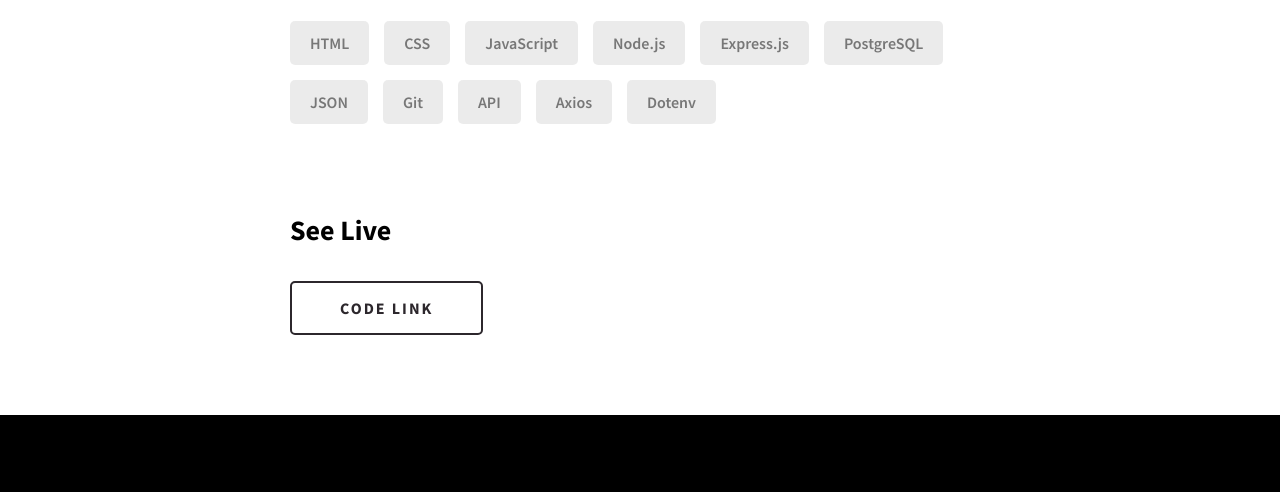
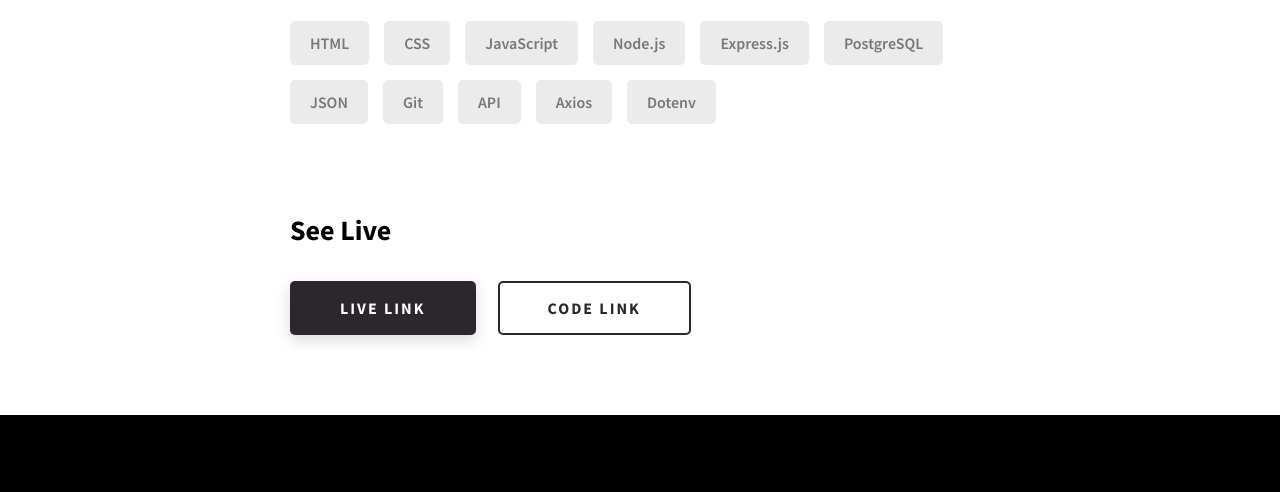
Before and after one commit to HARD1Kk/Portfolio-2025, a website: page project-4.html in a window 1280 px wide. Shown: the part 2806-3298 px from the top of the page. Drawn offline with Linux system fonts and the light colour scheme.

Commit message:
changes in project 4

```diff
--- a/project-4.html
+++ b/project-4.html
@@ -79,7 +79,7 @@
             This is a web application built using Node.js, Express.js, and PostgreSQL to manage a collection of books. The application allows users to view, search, and add new books to the collection.   </p>
       </div>
       <div class="project-cs-hero__cta">
-        <a href="" class="btn btn--bg" target="_blank">Live Link</a>
+        <a href="https://booknotes-fu8u.onrender.com" class="btn btn--bg" target="_blank">Live Link</a>
       </div>
     </div>
   </section>
@@ -135,7 +135,7 @@
           </div>
           <div class="project-details__links">
             <h3 class="project-details__content-title">See Live</h3>
-            <!-- <a href="#wokring-on-it" class="btn btn--med btn--theme project-details__links-btn disabled-btn " disabled >Live Link</a> -->
+            <a href="https://booknotes-fu8u.onrender.com" class="btn btn--med btn--theme project-details__links-btn " >Live Link</a>
             <a href="https://github.com/HARD1Kk/BookNotes" class="btn btn--med btn--theme-inv project-details__links-btn  " >Code Link</a>
           </div>
         </div>
```
